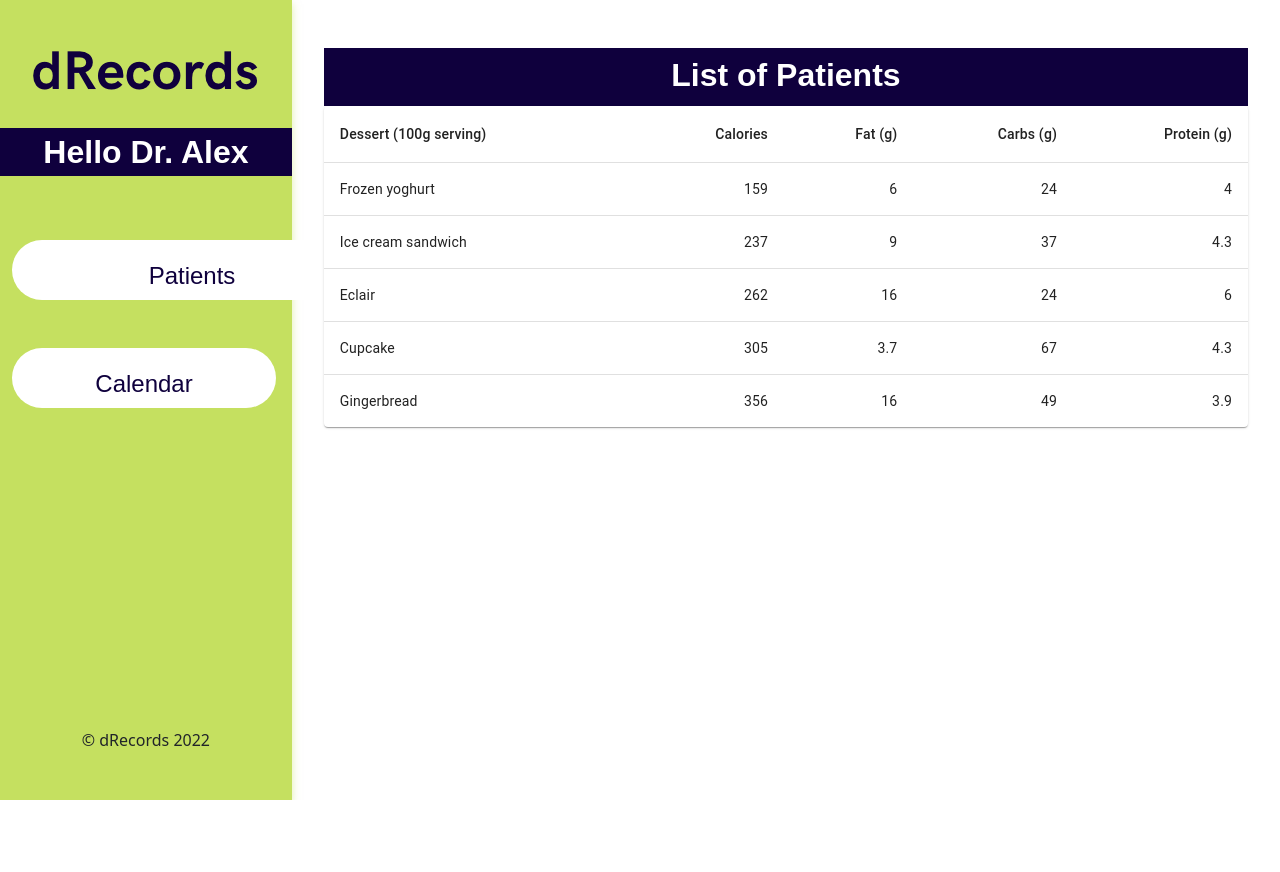
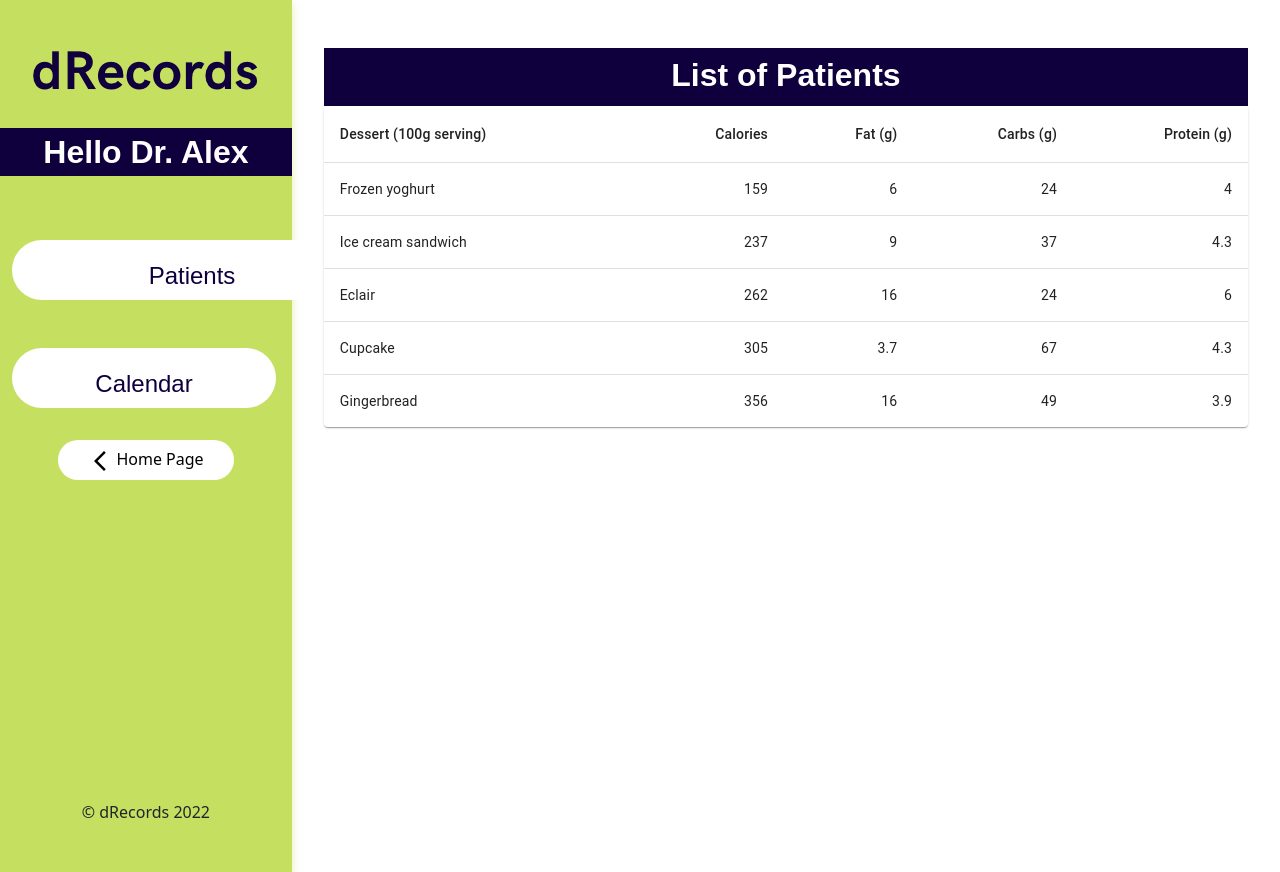
Before and after one commit to valik94/CovidCentral, a React (Create React App) app in the folder client/: page /practitioners in a window 1280 px wide. Before the commit the page ends 800 px from the top, so only its background shows below. Built offline with nearby package versions, Linux system fonts and the light colour scheme; a web font is replaced by a local one.

Commit message:
added MUI icons and change scss back button

```diff
--- a/client/package.json
+++ b/client/package.json
@@ -5,6 +5,7 @@
   "dependencies": {
     "@emotion/react": "^11.7.1",
     "@emotion/styled": "^11.6.0",
+    "@mui/icons-material": "^5.4.1",
     "@mui/material": "^5.4.1",
     "@testing-library/jest-dom": "^5.16.2",
     "@testing-library/react": "^12.1.2",
--- a/client/src/Practitioners.js
+++ b/client/src/Practitioners.js
@@ -3,6 +3,7 @@ import classNames from "classnames"
 import { useState } from 'react'
 import Calendar from './components/calendar/Calendar'
 import PatientsList from './components/patientsList/PatientsList'
+import ArrowBackIosNewIcon from '@mui/icons-material/ArrowBackIosNew';
 
 export default function HomePage (props) {
   const [ state, setState ] = useState({
@@ -55,6 +56,9 @@ export default function HomePage (props) {
         <div className="">
           <button className={clickedCalendar} onClick={() => {setCalendar(true)}}> Calendar </button>
         </div>
+        <div className="sidebar__backButton">
+          <button> <ArrowBackIosNewIcon/> Home Page </button>
+        </div>
         <div className="sidebar__lowerPart">
           <p>© dRecords 2022</p>
         </div>
--- a/client/src/components/NavigationBar.js
+++ b/client/src/components/NavigationBar.js
@@ -1,6 +1,7 @@
 import React from "react";
 import './navbar.scss'
 import { Navbar, Nav, Container } from 'react-bootstrap';
+import Button from '@mui/material/Button';
 
 export default function NavigationBar (props) {
   return (
@@ -19,10 +20,10 @@ export default function NavigationBar (props) {
           <Navbar.Collapse className="justify-content-end" id="basic-navbar-nav">
             <Nav variant="pills">
               <Nav.Item>
-                <Nav.Link href="/home">Login</Nav.Link>
+                <Button variant="contained">Login</Button>
               </Nav.Item>
               <Nav.Item>
-                <Nav.Link href="/home">Sign Up</Nav.Link>
+                <Button variant="contained">Register</Button>
               </Nav.Item>
             </Nav>
           </Navbar.Collapse>
--- a/client/src/components/practitionersComp/practitioners.scss
+++ b/client/src/components/practitionersComp/practitioners.scss
@@ -81,6 +81,10 @@
     text-align: center;
   }
 
+  &__backButton {
+    align-self: center;
+    text-align: center;
+  }
 }
 
 button {
```
Also changed, not shown: 1 other file (tests, documents, lock files or other folders).
